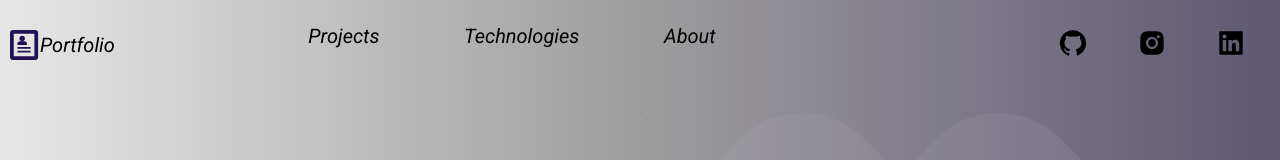
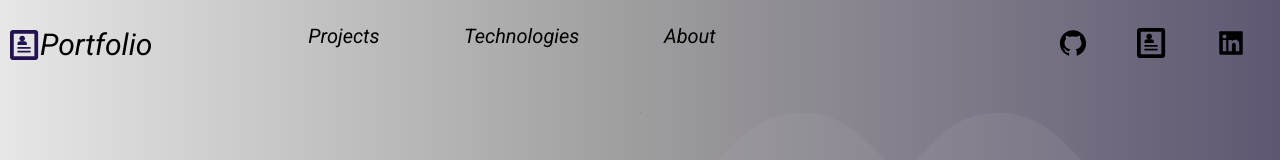
Before and after one commit to willyhuang18/Portfolio, a Next.js app: page / in a window 1280 px wide. Shown: the top 160 px of the page. Built offline with nearby package versions, Linux system fonts and the light colour scheme.

Commit message:
updating the icon for the resume

```diff
--- a/src/components/Footer/Footer.js
+++ b/src/components/Footer/Footer.js
@@ -1,6 +1,6 @@
 import React from 'react';
-import { AiFillGithub, AiFillInstagram, AiFillLinkedin } from 'react-icons/ai';
-
+import { AiFillGithub, AiFillLinkedin } from 'react-icons/ai';
+import { ImProfile } from 'react-icons/im';
 import { SocialIcons } from '../Header/HeaderStyles';
 import { CompanyContainer, FooterWrapper, LinkColumn, LinkItem, LinkList, LinkTitle, Slogan, SocialContainer, SocialIconsContainer } from './FooterStyles';
 
@@ -25,10 +25,10 @@
         <SocialIcons href='https://github.com'>
           <AiFillGithub size="3rem" />
         </SocialIcons>
-        <SocialIcons href='https://github.com'>
-          <AiFillInstagram size="3rem" />
+        <SocialIcons href='https://docs.google.com/document/d/1Z-jNAnMSRSTQDyQoDGR_QHdMG9cQ_bRbIdnk12pur8M/edit?usp=sharing'>
+          <ImProfile size="3rem" />
         </SocialIcons>
-        <SocialIcons href='https://github.com'>
+        <SocialIcons href='http://linkedin.com/in/pangta-huang-2b7b0117a'>
           <AiFillLinkedin size="3rem" />
         </SocialIcons>
         </SocialContainer>
--- a/src/components/Header/Header.js
+++ b/src/components/Header/Header.js
@@ -1,6 +1,6 @@
 import Link from 'next/link';
 import React from 'react';
-import { AiFillGithub, AiFillInstagram, AiFillLinkedin } from 'react-icons/ai';
+import { AiFillGithub, AiFillLinkedin } from 'react-icons/ai';
 import { ImProfile } from 'react-icons/im';
 
 import { Container, Div1, Div2, Div3, NavLink, SocialIcons, Span } from './HeaderStyles';
@@ -35,10 +35,10 @@
         <SocialIcons href='https://github.com'>
           <AiFillGithub size="3rem" />
         </SocialIcons>
-        <SocialIcons href='https://github.com'>
-          <AiFillInstagram size="3rem" />
+        <SocialIcons href='https://docs.google.com/document/d/1Z-jNAnMSRSTQDyQoDGR_QHdMG9cQ_bRbIdnk12pur8M/edit?usp=sharing'>
+          <ImProfile size="3rem" />
         </SocialIcons>
-        <SocialIcons href='https://github.com'>
+        <SocialIcons href='http://linkedin.com/in/pangta-huang-2b7b0117a'>
           <AiFillLinkedin size="3rem" />
         </SocialIcons>
       </Div3>
--- a/src/components/Header/HeaderStyles.js
+++ b/src/components/Header/HeaderStyles.js
@@ -18,7 +18,7 @@
   }
 `;
 export const Span = styled.span`
-font-size: 2rem;
+font-size: 3rem;
 color: black;
 &:hover {
     color: #fff;
```
